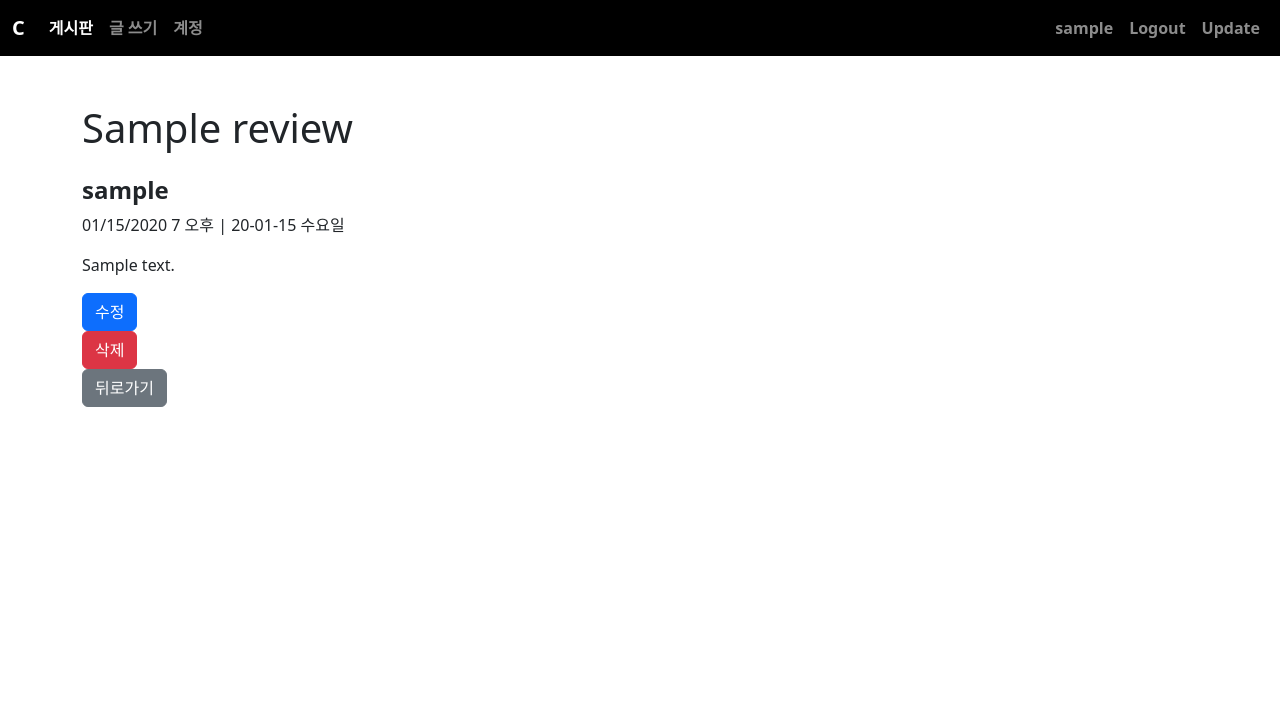
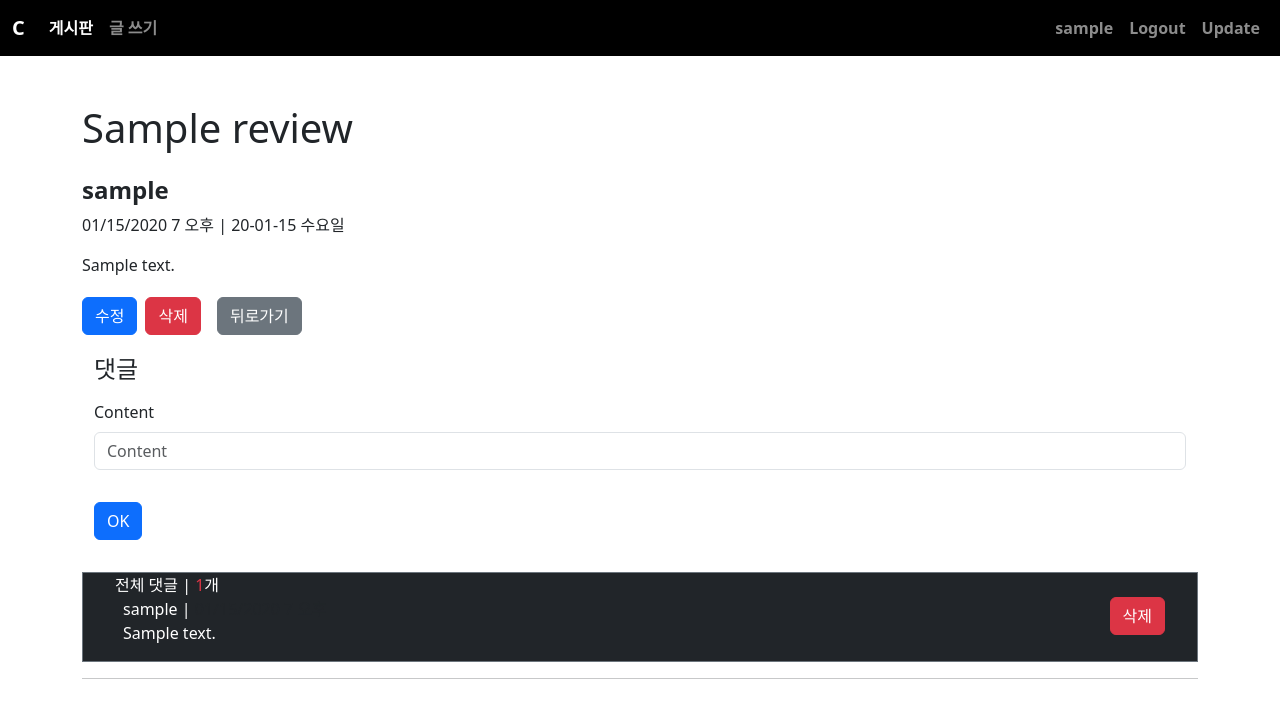
Before and after one commit to kyominkim1074/1021-PJT, a Django app: page /1/ in a window 1280 px wide. Shown: the top 718 px of the page. Run offline with Django 3.2, Linux system fonts and the light colour scheme; a user stored in the database is signed in; tables that the repository leaves empty hold one stand-in row (values such as "Sample post"); some libraries are stand-ins or nearby versions.

Commit message:
1021_pjt

```diff
--- a/accounts/urls.py
+++ b/accounts/urls.py
@@ -7,4 +7,5 @@ urlpatterns = [
     path("signup/", views.signup, name="signup"),
     path("login/", views.login, name="login"),
     path("logout/", views.logout, name="logout"),
+    path('update/', views.update, name="update"),
 ]
--- a/config/templates/base.html
+++ b/config/templates/base.html
@@ -28,9 +28,6 @@
           <li class="nav-item">
             <a class="nav-link fw-bold" href="{% url 'reviews:create' %}">글 쓰기</a>
           </li>
-          <li class="nav-item">
-            <a class="nav-link fw-bold" href="#">계정</a>
-          </li>
         </ul>
         <ul class="navbar-nav">
           {% if request.user.is_authenticated %}
@@ -41,7 +38,7 @@
             <a class="nav-link fw-bold" href="{% url 'accounts:logout' %}">Logout</a>
           </li>
           <li class="nav-item">
-            <a class="nav-link fw-bold" href="#">Update</a>
+            <a class="nav-link fw-bold" href="{% url 'accounts:update' %}">Update</a>
           </li>
           {% else %}
           <li class="nav-item">
--- a/requirements.txt
+++ b/requirements.txt
@@ -1,5 +1,4 @@
 asgiref==3.5.2
-black==22.10.0
 click==8.1.3
 colorama==0.4.5
 Django==3.2.13
--- a/reviews/forms.py
+++ b/reviews/forms.py
@@ -1,5 +1,5 @@
 from django import forms
-from .models import Review
+from .models import Review, Comment
 
 
 class ReviewForm(forms.ModelForm):
@@ -12,3 +12,10 @@ class ReviewForm(forms.ModelForm):
             "movie_name": "영화 제목",
             "grade": "평점",
         }
+        exclude = ('user',)
+
+
+class CommentForm(forms.ModelForm):
+    class Meta:
+        model = Comment
+        exclude = ("review", "user")
--- a/reviews/models.py
+++ b/reviews/models.py
@@ -14,3 +14,9 @@ class Review(models.Model):
     created_at = models.DateTimeField(auto_now_add=True)
     updated_at = models.DateTimeField(auto_now=True)
     user = models.ForeignKey(settings.AUTH_USER_MODEL, on_delete=models.CASCADE)
+
+class Comment(models.Model):
+    content = models.CharField(max_length=80)
+    created_at = models.DateTimeField(auto_now_add=True)
+    review = models.ForeignKey(Review, on_delete=models.CASCADE)
+    user = models.ForeignKey(settings.AUTH_USER_MODEL, on_delete=models.CASCADE)
--- a/reviews/templates/reviews/detail.html
+++ b/reviews/templates/reviews/detail.html
@@ -14,15 +14,54 @@
   </h3>
   <p>{{ review.created_at|date:'SHORT_DATETIME_FORMAT' }} | {{ review.updated_at|date:'y-m-d D' }}</p>
   <p>{{ review.content }}</p>
+  <div class="d-grid gap-2 d-md-flex justify-content-md-start">
     {% if request.user.is_authenticated %}
-  <a href="{% url 'reviews:update' review.pk %}" class="btn btn-primary">수정</a>
+    <a href="{% url 'reviews:update' review.pk %}" class="btn btn-primary my-1">수정</a>
     <form action="{% url 'reviews:delete' review.pk %}" method="POST">
       {% csrf_token %}
-    <input type="submit" value="삭제" class="btn btn-danger">
+      <input type="submit" value="삭제" class="btn btn-danger my-1 me-md-2">
     </form>
-  <a href="{% url 'reviews:index' %}" class="btn btn-secondary">뒤로가기</a>
+    <a href="{% url 'reviews:index' %}" class="btn btn-secondary my-1">뒤로가기</a>
     {% else %}
     <a href="{% url 'reviews:index' %}" class="btn btn-secondary">뒤로가기</a>
     {% endif %}
   </div>
+  <div class="container my-3">
+    <h4 class="my-3">댓글</h4>
+    {% if request.user.is_authenticated %}
+    <form action="{% url 'reviews:comment_create' review.pk %}" method="POST">
+      {% csrf_token %}
+      {% bootstrap_form comment_form layout='inline' %}
+      <input type="submit" class="my-3 btn btn-primary" value="OK">
+    </form>
+    {% endif %}
+  </div>
+  <ul class="bg-dark text-white border border-secondary">
+    <span class="f-bold">전체 댓글 | <span class="text-danger">{{ review.comment_set.count }}</span>개</span>
+    <div class="mx-4 ms-0">
+      {% for comment in comments %}
+      <li class="list-unstyled">
+        <div class="d-flex flex-row justify-content-between mx-2">
+          <div class="float-left">
+            <span>{{ comment.user }}</span> |
+            <span class="text-muted">{{ comment.created_at|date:'SHORT_DATETIME_FORMAT'}}</span>
+            <p>{{ comment.content }}</p>
+          </div>
+          <div class="float-right">
+            {% if request.user == comment.user %}
+            <form action="{% url 'reviews:comment_delete' review.pk comment.pk %}" method="POST">
+              {% csrf_token %}
+              <button class="btn btn-danger" type="submit">삭제</button>
+            </form>
+            {% else %}
+            <button type="button" class="btn btn-secondary" disabled>삭제</button>
+            {% endif %}
+          </div>
+        </div>
+      </li>
+      {% endfor %}
+    </div>
+  </ul>
+  <hr>
+</div>
 {% endblock content %}
--- a/reviews/urls.py
+++ b/reviews/urls.py
@@ -9,4 +9,6 @@ urlpatterns = [
     path("<int:review_pk>/", views.detail, name="detail"),
     path("<int:review_pk>/update/", views.update, name="update"),
     path("<int:review_pk>/delete/", views.delete, name="delete"),
+    path("<int:review_pk>/comments/", views.comment_create, name="comment_create"),
+    path("<int:review_pk>/comments/<int:comment_pk>/delete/>", views.comment_delete, name="comment_delete"),
 ]
--- a/reviews/views.py
+++ b/reviews/views.py
@@ -1,7 +1,7 @@
 from nntplib import ArticleInfo
 from django.shortcuts import render, redirect
-from reviews.models import Review
-from .forms import ReviewForm
+from reviews.models import Review, Comment
+from .forms import ReviewForm, CommentForm
 from django.contrib.auth.decorators import login_required
 from django.contrib import messages
 
@@ -36,8 +36,11 @@ def index(request):
 
 def detail(request, review_pk):
     review = Review.objects.get(pk=review_pk)
+    comment_form = CommentForm()
     context = {
         "review": review,
+        'comments': review.comment_set.all(),
+        'comment_form': comment_form
     }
     return render(request, "reviews/detail.html", context)
 
@@ -70,3 +73,27 @@ def delete(request, review_pk):
         return render(request, "reviews/detail.html")
     else:
         return redirect("reviews:detail", review.pk)
+
+
+@login_required
+def comment_create(request, review_pk):
+    review = Review.objects.get(pk=review_pk)
+    comment_form = CommentForm(request.POST)
+    if comment_form.is_valid():
+        comment = comment_form.save(commit=False)
+        comment.review = review
+        comment.user = request.user
+        comment.save()
+    return redirect("reviews:detail", review.pk)
+
+
+@login_required
+def comment_delete(request, review_pk, comment_pk):
+    comment = Comment.objects.get(pk=comment_pk)
+    if request.user == comment.user:
+        if request.method == "POST":
+            comment.delete()
+            return redirect("reviews.detail", review_pk)
+    else:
+        messages.warning(request, "작성자만 삭제할 수 있습니다.")
+    return redirect("reviews:detail", review_pk)
```
Also changed, not shown: accounts/forms.py (+10 -1 lines), accounts/templates/accounts/update.html (added, +15 -0 lines), accounts/views.py (+16 -1 lines), reviews/templates/reviews/index.html (+35 -2 lines). Lines whose indentation alone changed are shown as unchanged.
